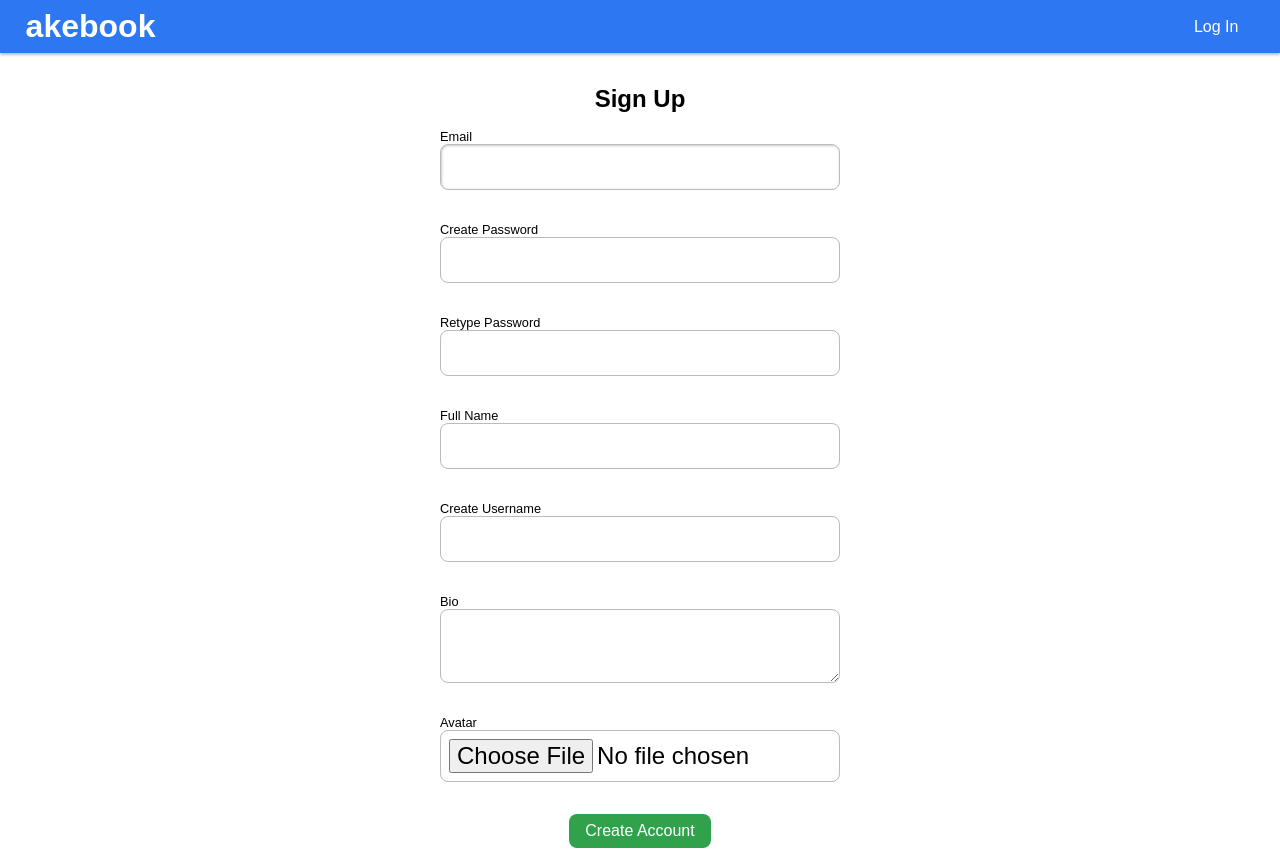
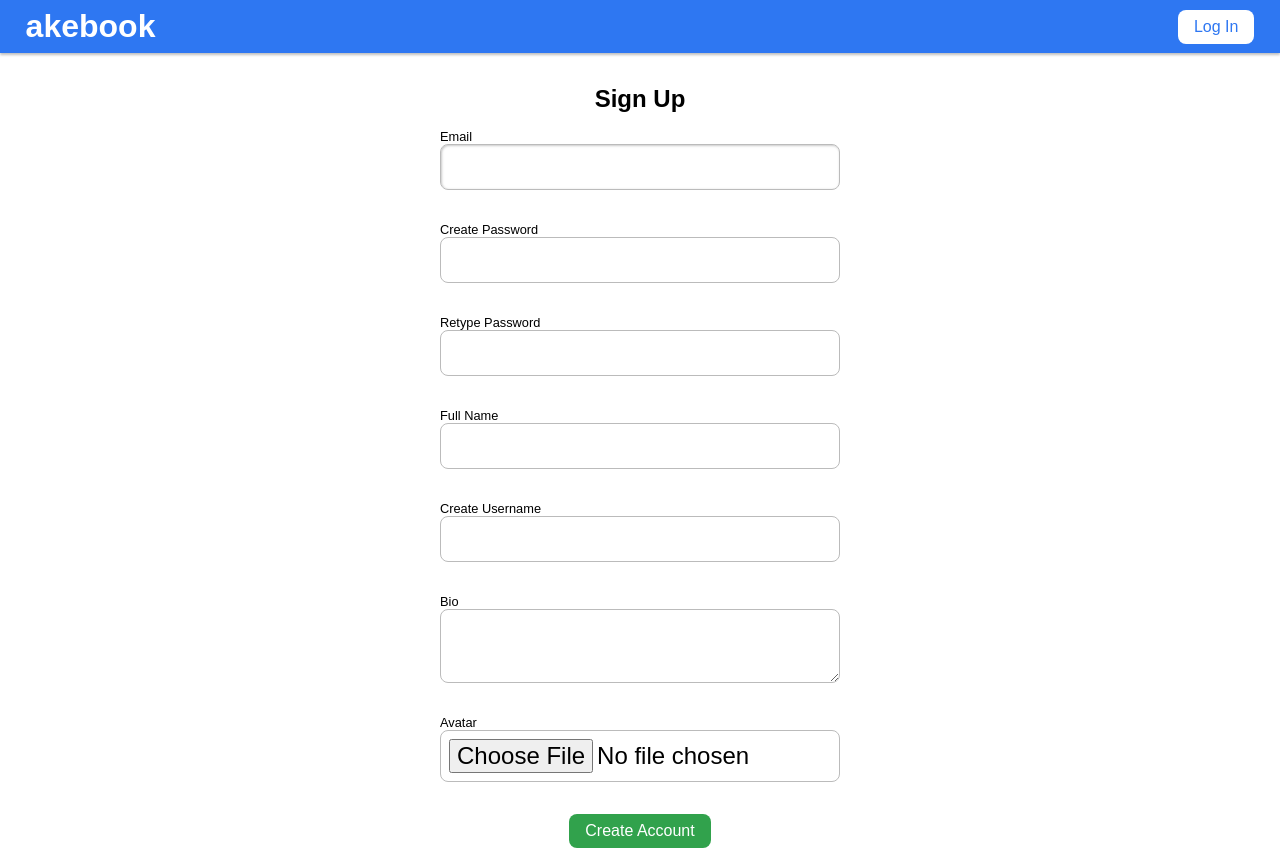
Before and after one commit to meuzishun/social-media-app, a React (Create React App) app: page /signup in a window 1280 px wide. Built offline with nearby package versions, Linux system fonts and the light colour scheme; no server answers; some icons are missing.

Commit message:
Just make login button visible

```diff
--- a/src/App.js
+++ b/src/App.js
@@ -67,21 +67,21 @@ function App() {
 
   useEffect(() => {
     //* FOR TESTING PURPOSES
-    // navigate('/login');
-    signInFirebaseUser('asmith@email.com', 'password')
-      .then((firebaseUser) => {
-        return getUserById(firebaseUser.uid);
-      })
-      .then((user) => {
-        setUser(user);
-        navigate('/network');
-        setNotifications((prev) => {
-          return [
-            ...prev,
-            { message: `User ${user.username} is signed in...`, id: 123 },
-          ];
-        });
-      });
+    navigate('/signup');
+    // signInFirebaseUser('asmith@email.com', 'password')
+    //   .then((firebaseUser) => {
+    //     return getUserById(firebaseUser.uid);
+    //   })
+    //   .then((user) => {
+    //     setUser(user);
+    //     navigate('/network');
+    //     setNotifications((prev) => {
+    //       return [
+    //         ...prev,
+    //         { message: `User ${user.username} is signed in...`, id: 123 },
+    //       ];
+    //     });
+    //   });
   }, []);
 
   useEffect(() => {
--- a/src/pages/authentication/signup/Signup.module.css
+++ b/src/pages/authentication/signup/Signup.module.css
@@ -44,8 +44,8 @@
 .signupPage button {
   font-size: 1rem;
   text-transform: capitalize;
-  background-color: var(--app-light-blue);
-  color: #fff;
+  background-color: #fff;
+  color: var(--app-light-blue);
 }
 
 .signupForm {
```
